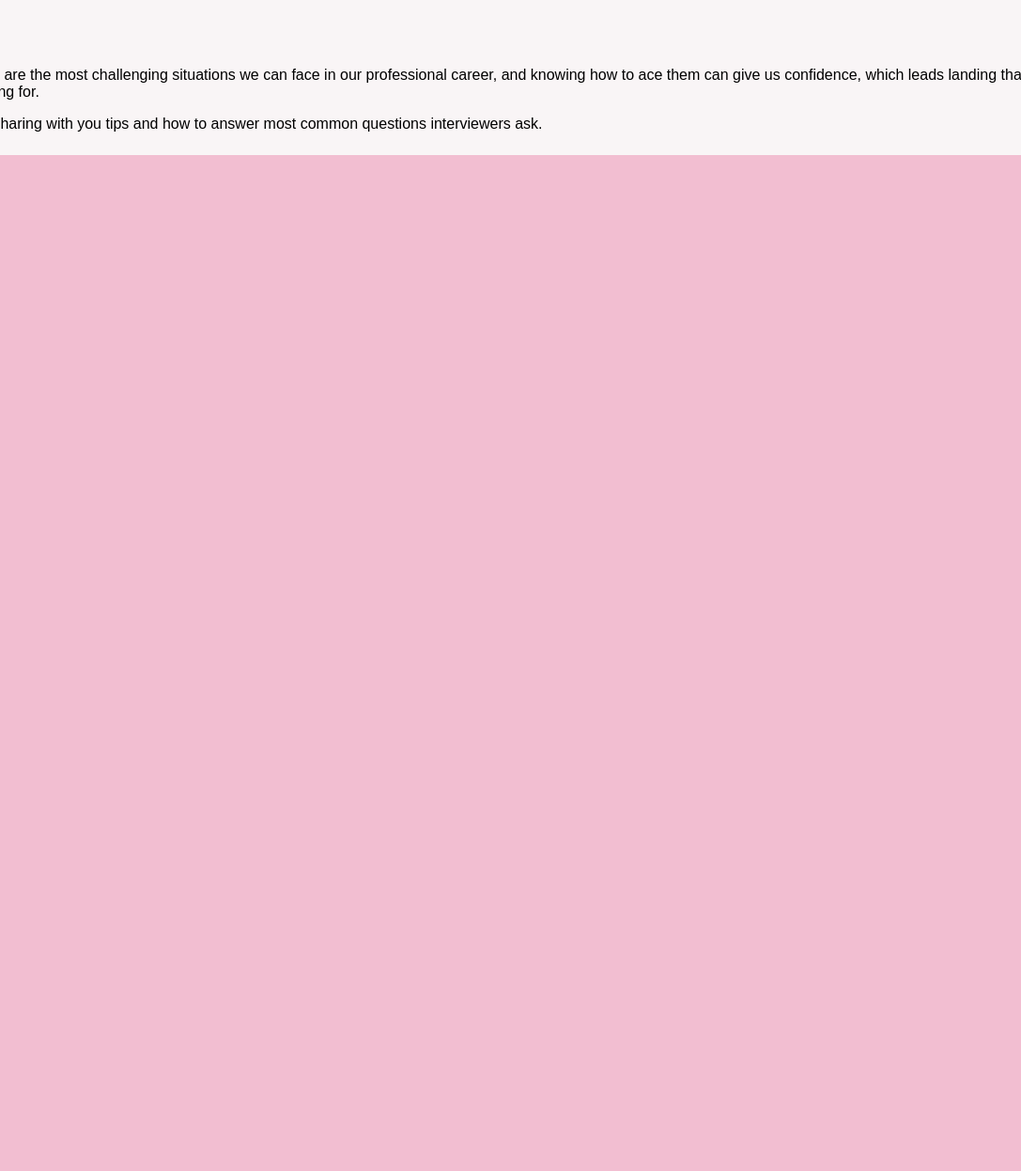
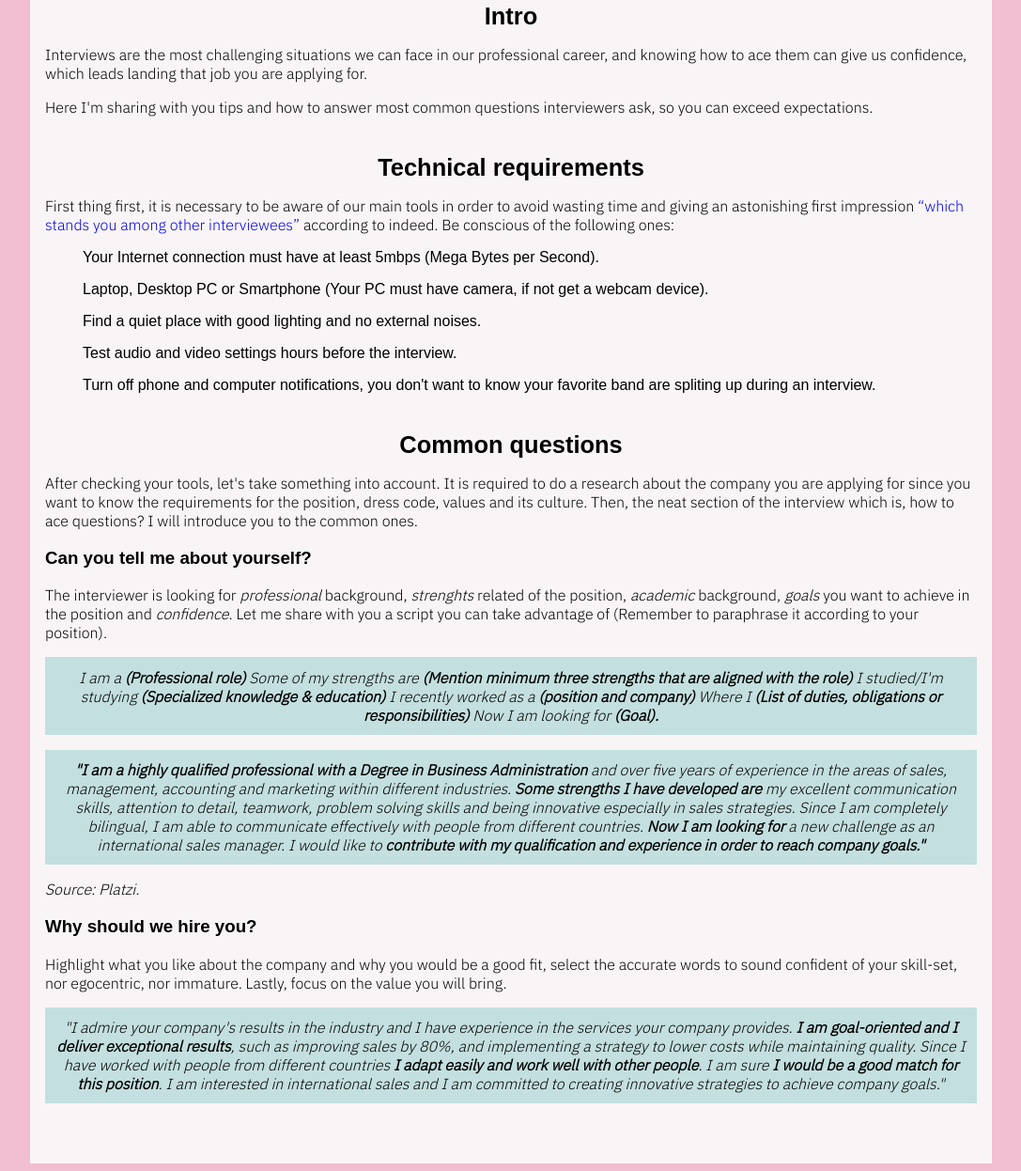
Before and after one commit to codinSamueldev/tplh, a plain HTML site: page interview_prep.html in a window 1280 px wide. Shown: the part 72-1318 px from the top of the page at 94% size, without its empty margins (96-1183 px from the left). Before the commit the page ends 800 px from the top, so only its background shows below. Drawn offline with Linux system fonts and the light colour scheme.

Commit message:
Avances significativos en estilos y maquetación de la página de preparación

```diff
--- a/interview_prep.html
+++ b/interview_prep.html
@@ -3,6 +3,9 @@
 <head>
     <link rel="stylesheet" href="styles.css">
     <script src="https://kit.fontawesome.com/4ecfd52a8a.js" crossorigin="anonymous"></script>
+    <style>
+        @import url('https://fonts.googleapis.com/css2?family=IBM+Plex+Sans:wght@300&display=swap');
+      </style>
     <meta charset="UTF-8">
     <meta name="viewport" content="width=device-width, initial-scale=1.0">
     <title>TPLH 393</title>
@@ -11,14 +14,70 @@
     <main>
         <h1>How to handle online interviews?</h1>
         <section>
-            <header>Intro</header>
+            <header id="introduction">Intro</header>
             <p>
                 Interviews are the most challenging situations we can face in our professional career, and knowing how to ace them can give us confidence, which leads landing that job you are applying for.
             </p>
 
             <p>
-                Here I'm sharing with you tips and how to answer most common questions interviewers ask.
+                Here I'm sharing with you tips and how to answer most common questions interviewers ask, so you can exceed expectations.
             </p>
+        </section>
+        <section id="technical-requirements">
+            <header>Technical requirements</header>
+            <p>
+                First thing first, it is necessary to be aware of our main tools in order to avoid wasting time and giving an astonishing first impression <a href="https://uk.indeed.com/career-advice/career-development/importance-of-first-impressions#:~:text=to%20remember%20you-,If%20you're%20able%20to%20make%20a%20good%20first%20impression,many%20scenarios%2C%20such%20as%20sales." target="_blank"><q cite="https://uk.indeed.com/career-advice/career-development/importance-of-first-impressions#:~:text=to%20remember%20you-,If%20you're%20able%20to%20make%20a%20good%20first%20impression,many%20scenarios%2C%20such%20as%20sales.">which stands you among other interviewees</q></a> according to indeed. Be conscious of the following ones:
+            </p>
+
+            <li>
+                <ul>
+                    Your Internet connection must have at least 5mbps (Mega Bytes per Second).
+                </ul>
+                <ul>
+                    Laptop, Desktop PC or Smartphone (Your PC must have camera, if not get a webcam device).
+                </ul>
+                <ul>
+                    Find a quiet place with good lighting and no external noises.
+                </ul>
+                <ul>
+                    Test audio and video settings hours before the interview.
+                </ul>
+                <ul>
+                    Turn off phone and computer notifications, you don't want to know your favorite band are spliting up during an interview.
+                </ul>
+            </li>
+        </section>
+        <section id="common-questions">
+            <header>Common questions</header>
+            <p>
+                After checking your tools, let's take something into account. It is required to do a research about the company you are applying for since you want to know the requirements for the position, dress code, values and its culture. Then, the neat section of the interview which is, how to ace questions? I will introduce you to the common ones.
+            </p>
+            <h3>Can you tell me about yourself?</h3>
+            <p>
+                The interviewer is looking for <i>professional</i> background, <i>strenghts</i> related of the position, <i>academic</i> background, <i>goals</i> you want to achieve in the position and <i>confidence</i>. Let me share with you a script you can take advantage of (Remember to paraphrase it according to your position).
+            </p>
+            <div>
+                <p class="script">
+                    I am a <b>(Professional role)</b> Some of my strengths are <b>(Mention minimum three strengths that are aligned with the role)</b> I studied/I'm studying <b>(Specialized knowledge & education)</b> I recently worked as a <b>(position and company)</b> Where I <b>(List of duties, obligations or responsibilities)</b> Now I am looking for <b>(Goal).</b>
+                </p>
+                <p>
+                    <b>"I am a highly qualified professional with a Degree in Business Administration</b> and over five years of experience in the areas of sales, management, accounting and marketing within different industries. <b>Some strengths I have developed are</b> my excellent communication skills, attention to detail, teamwork, problem solving skills and being innovative especially in sales strategies. Since I am completely bilingual, I am able to communicate effectively with people from different countries. <b>Now I am looking for</b> a new challenge as an international sales manager. I would like to <b>contribute with my qualification and experience in order to reach company goals."</b>
+                </p>
+                <cite>Source: Platzi.</cite>
+            </div>
+            <h3>Why should we hire you?</h3>
+            <p>
+                Highlight what you like about the company and why you would be a good fit, select the accurate words to sound confident of your skill-set, nor egocentric, nor immature. Lastly, focus on the value you will bring.
+            </p>
+            <div>
+                <p>
+                    "I admire your company's results in the industry and I have experience in the services your company provides. <b>I am goal-oriented and I deliver exceptional results</b>, such as improving sales by 80%, and implementing a strategy to lower costs while maintaining quality. Since I have worked with people from different countries <b>I adapt easily and work well with other people</b>. I am sure <b>I would be a good match for this position</b>. I am interested in international sales and I am committed to creating innovative strategies to achieve company goals."
+                </p>
+            </div>
+        </section>
+        <section id="">
+            <header></header>
+            <p></p>
         </section>
     </main>
 </body>
--- a/styles.css
+++ b/styles.css
@@ -4,11 +4,13 @@ body{
 }
 
 main{
+    width: 80vw;
     margin: 0 auto;
     background-color: #F9F5F6;
 }
 
 h1{
+    margin: 10px;
     padding-top: 10px;
     text-align: center;
 }
@@ -21,4 +23,24 @@ section{
 header{
     font-size: 1.59rem;
     font-weight: bold;
+    text-align: center;
 }
+
+p, div{
+    font-family: 'IBM Plex Sans', sans-serif;
+}
+
+a{
+    text-decoration: none;
+}
+
+li{
+    list-style: none;
+}
+
+div p{
+    background-color: #C4DFDF;
+    padding: 0.7rem;
+    font-style: italic;
+    text-align: center;
+}
```
